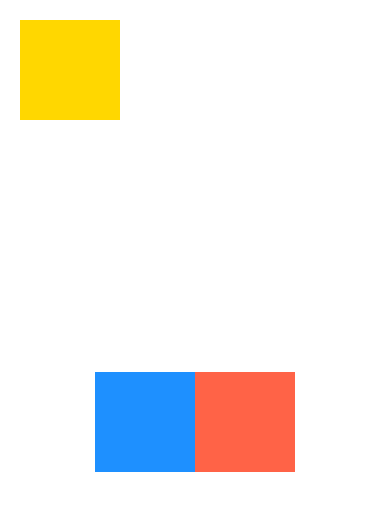
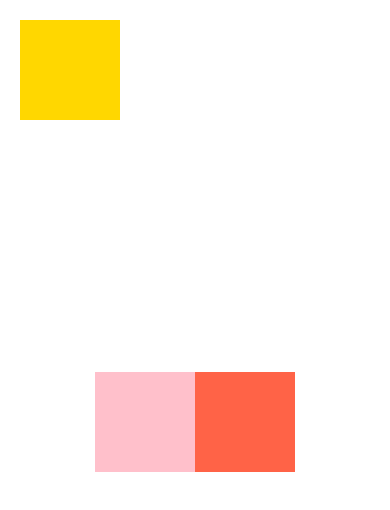
Before and after one commit to vinayRao23/ReactNative-DoneWithIt, a React Native app: screen / in a window 390 px wide. Shown: the top 510 px of the page. Built offline with nearby package versions, Linux system fonts and the light colour scheme.

Commit message:
Push to master branch.

```diff
--- a/App.tsx
+++ b/App.tsx
@@ -15,7 +15,7 @@ const App = () => {
     >
       <View
         style={{
-          backgroundColor: "dodgerblue",
+          backgroundColor: "pink",
           width: 100,
           height: 100,
         }}
```
